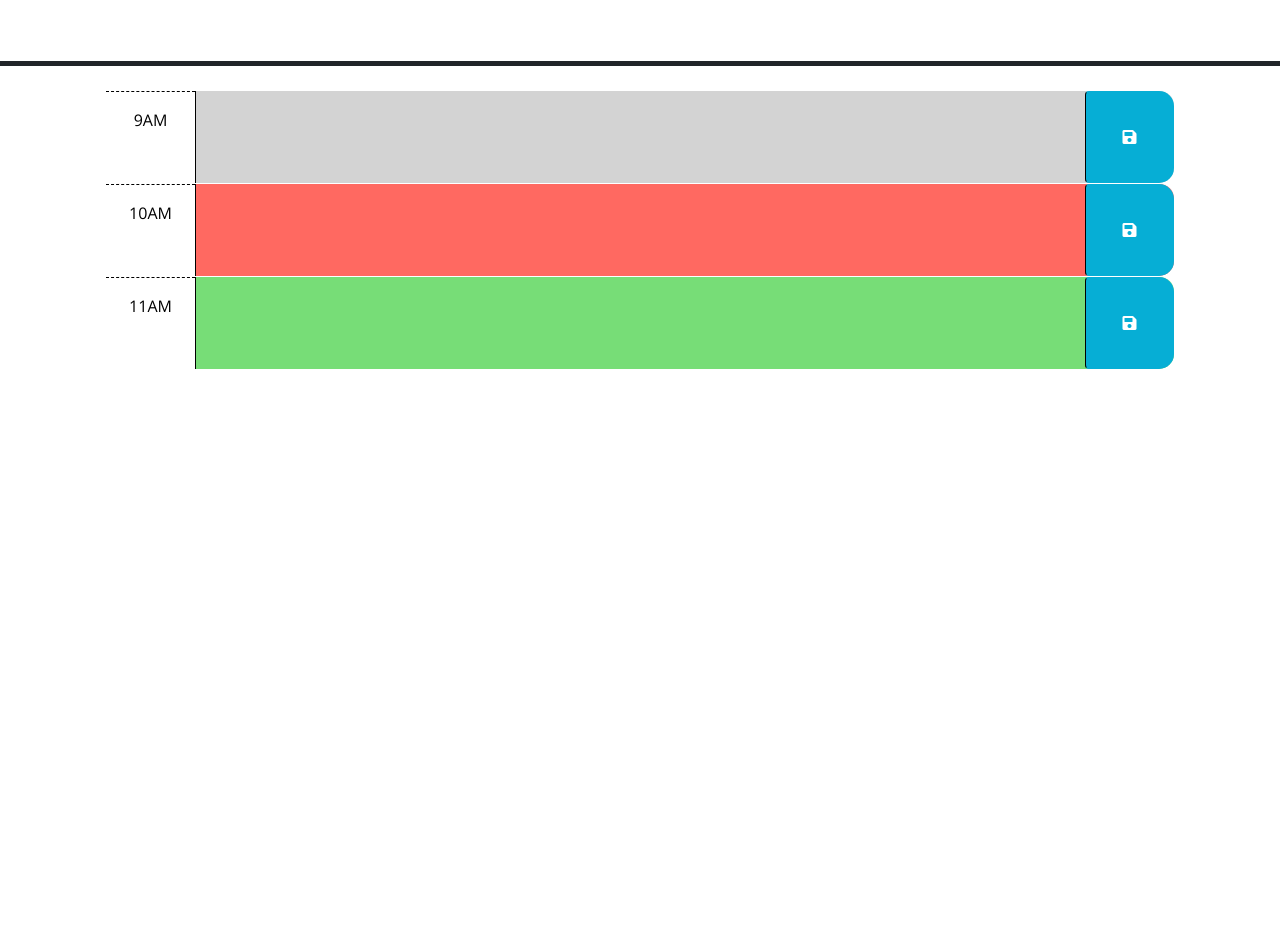
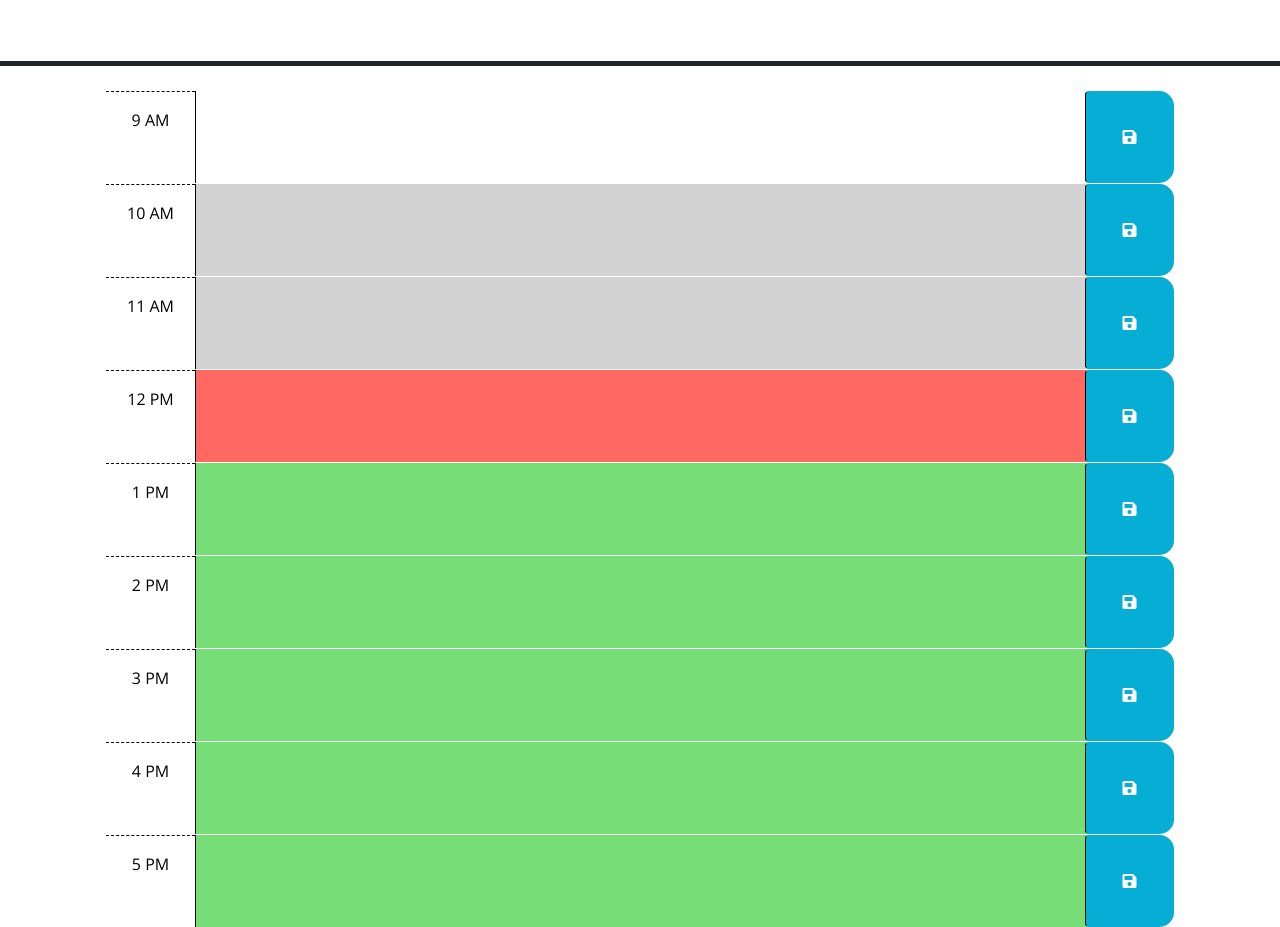
Before and after one commit to jnelson4004/challenge-5, a plain HTML site: page index.html in a window 1280 px wide. Shown: the part 166-1093 px from the top of the page. Before the commit the page ends 800 px from the top, so only its background shows below. Drawn offline with nearby package versions, Linux system fonts and the light colour scheme.

Commit message:
post class commit

```diff
--- a/index.html
+++ b/index.html
@@ -18,6 +18,7 @@
       href="https://fonts.googleapis.com/css?family=Open+Sans&display=swap"
       rel="stylesheet"
     />
+    <link rel="stylesheet" href="//code.jquery.com/ui/1.13.2/themes/base/jquery-ui.css">
     <link rel="stylesheet" href="style.css" />
     <title>Work Day Scheduler</title>
   </head>
@@ -26,7 +27,7 @@
     <header class="p-5 mb-4 border-5 border-bottom border-dark text-center">
       <h1 class="display-3">Work Day Scheduler</h1>
       <p class="lead">A simple calendar app for scheduling your work day</p>
-      <p id="currentDay" class="lead"></p>
+      <p id="date" class="currentDate"> </p>
     </header>
     <div class="container-lg px-5">
       <!-- Use class for "past", "present", and "future" to apply styles to the
@@ -39,32 +40,107 @@
         code is implemented.
         -->
 
-      <!-- Example of a past time block. The "past" class adds a gray background color. -->
-      <div id="hour-9" class="row time-block past">
-        <div class="col-2 col-md-1 hour text-center py-3">9AM</div>
+      <div id="9" class="row time-block">
+        <style>
+          .past {class}
+        </style>
+        <div class="col-2 col-md-1 hour text-center py-3">9 AM</div>
         <textarea class="col-8 col-md-10 description" rows="3"> </textarea>
         <button class="btn saveBtn col-2 col-md-1" aria-label="save">
           <i class="fas fa-save" aria-hidden="true"></i>
         </button>
       </div>
 
-      <!-- Example of a a present time block. The "present" class adds a red background color. -->
-      <div id="hour-10" class="row time-block present">
-        <div class="col-2 col-md-1 hour text-center py-3">10AM</div>
+      <div id="hour-2" class="row time-block past">
+        <div class="col-2 col-md-1 hour text-center py-3">10 AM</div>
         <textarea class="col-8 col-md-10 description" rows="3"> </textarea>
         <button class="btn saveBtn col-2 col-md-1" aria-label="save">
           <i class="fas fa-save" aria-hidden="true"></i>
         </button>
       </div>
 
+      <div id="hour-3" class="row time-block past">
+        <div class="col-2 col-md-1 hour text-center py-3">11 AM</div>
+        <textarea class="col-8 col-md-10 description" rows="3"> </textarea>
+        <button class="btn saveBtn col-2 col-md-1" aria-label="save">
+          <i class="fas fa-save" aria-hidden="true"></i>
+        </button>
+      </div>
+
+      <div id="hour-4" class="row time-block present">
+        <div class="col-2 col-md-1 hour text-center py-3">12 PM</div>
+        <textarea class="col-8 col-md-10 description" rows="3"> </textarea>
+        <button class="btn saveBtn col-2 col-md-1" aria-label="save">
+          <i class="fas fa-save" aria-hidden="true"></i>
+        </button>
+      </div>
+
+      <div id="hour-5" class="row time-block future">
+        <div class="col-2 col-md-1 hour text-center py-3">1 PM</div>
+        <textarea class="col-8 col-md-10 description" rows="3"> </textarea>
+        <button class="btn saveBtn col-2 col-md-1" aria-label="save">
+          <i class="fas fa-save" aria-hidden="true"></i>
+        </button>
+      </div>
+
+      <div id="hour-6" class="row time-block future">
+        <div class="col-2 col-md-1 hour text-center py-3">2 PM</div>
+        <textarea class="col-8 col-md-10 description" rows="3"> </textarea>
+        <button class="btn saveBtn col-2 col-md-1" aria-label="save">
+          <i class="fas fa-save" aria-hidden="true"></i>
+        </button>
+      </div>
+
+      <div id="hour-7" class="row time-block future">
+        <div class="col-2 col-md-1 hour text-center py-3">3 PM</div>
+        <textarea class="col-8 col-md-10 description" rows="3"> </textarea>
+        <button class="btn saveBtn col-2 col-md-1" aria-label="save">
+          <i class="fas fa-save" aria-hidden="true"></i>
+        </button>
+      </div>
+
+      <div id="hour-8" class="row time-block future">
+        <div class="col-2 col-md-1 hour text-center py-3">4 PM</div>
+        <textarea class="col-8 col-md-10 description" rows="3"> </textarea>
+        <button class="btn saveBtn col-2 col-md-1" aria-label="save">
+          <i class="fas fa-save" aria-hidden="true"></i>
+        </button>
+      </div>
+
+      <div id="hour-9" class="row time-block future">
+        <div class="col-2 col-md-1 hour text-center py-3">5 PM</div>
+        <textarea class="col-8 col-md-10 description" rows="3"> </textarea>
+        <button class="btn saveBtn col-2 col-md-1" aria-label="save">
+          <i class="fas fa-save" aria-hidden="true"></i>
+        </button>
+      </div>
+
+      <!-- Example of a past time block. The "past" class adds a gray background color. -->
+      <!-- <div id="hour-9" class="row time-block past">
+        <div class="col-2 col-md-1 hour text-center py-3">9AM</div>
+        <textarea class="col-8 col-md-10 description" rows="3"> </textarea>
+        <button class="btn saveBtn col-2 col-md-1" aria-label="save">
+          <i class="fas fa-save" aria-hidden="true"></i>
+        </button>
+      </div> -->
+
+      <!-- Example of a a present time block. The "present" class adds a red background color. -->
+      <!-- <div id="hour-10" class="row time-block present">
+        <div class="col-2 col-md-1 hour text-center py-3">10AM</div>
+        <textarea class="col-8 col-md-10 description" rows="3"> </textarea>
+        <button class="btn saveBtn col-2 col-md-1" aria-label="save">
+          <i class="fas fa-save" aria-hidden="true"></i>
+        </button>
+      </div> -->
+
       <!-- Example of a future time block. The "future" class adds a green background color. -->
-      <div id="hour-11" class="row time-block future">
+      <!-- <div id="hour-11" class="row time-block future">
         <div class="col-2 col-md-1 hour text-center py-3">11AM</div>
         <textarea class="col-8 col-md-10 description" rows="3"> </textarea>
         <button class="btn saveBtn col-2 col-md-1" aria-label="save">
           <i class="fas fa-save" aria-hidden="true"></i>
         </button>
-      </div>
+      </div> -->
 
     <script src="https://code.jquery.com/jquery-3.4.1.min.js"></script>
     <script
@@ -72,6 +148,7 @@
       integrity="sha256-iu/zLUB+QgISXBLCW/mcDi/rnf4m4uEDO0wauy76x7U="
       crossorigin="anonymous"
     ></script>
+    <script src="https://cdn.jsdelivr.net/npm/dayjs@1.10.4/dayjs.min.js"></script>
 
     <script src="script.js"></script>
   </body>
--- a/script.js
+++ b/script.js
@@ -1,7 +1,36 @@
 // Wrap all code that interacts with the DOM in a call to jQuery to ensure that
 // the code isn't run until the browser has finished rendering all the elements
 // in the html.
-$(function () {
+
+
+
+$(document).ready(function () {
+  var today = dayjs();
+  $("#date").text(today.format("ddd MMM DD YYYY"));
+  console.log(today);
+
+  var saveBtn = document.querySelectorAll("#saveBtn");
+
+  /* $(saveBtn).addEventListener("click", function () {
+
+  }); */
+
+  var x = dayjs().format("HH");
+
+  function colorCode () {
+    if (x = div.property(class{})) {
+      $( "#saveBtn" ).on( "click", function() {
+        $( "#effect" ).addClass( "newClass", 1000, callback );
+      });
+  };
+
+
+
+});
+
+
+
+
   // TODO: Add a listener for click events on the save button. This code should
   // use the id in the containing time-block as a key to save the user input in
   // local storage. HINT: What does `this` reference in the click listener
@@ -20,4 +49,3 @@ $(function () {
   // attribute of each time-block be used to do this?
   //
   // TODO: Add code to display the current date in the header of the page.
-});
--- a/style.css
+++ b/style.css
@@ -57,3 +57,7 @@ textarea {
   font-size: 20px;
   transition: all 0.3s ease-in-out;
 }
+
+.currentDate {
+  background-color: greenyellow;
+}
```
